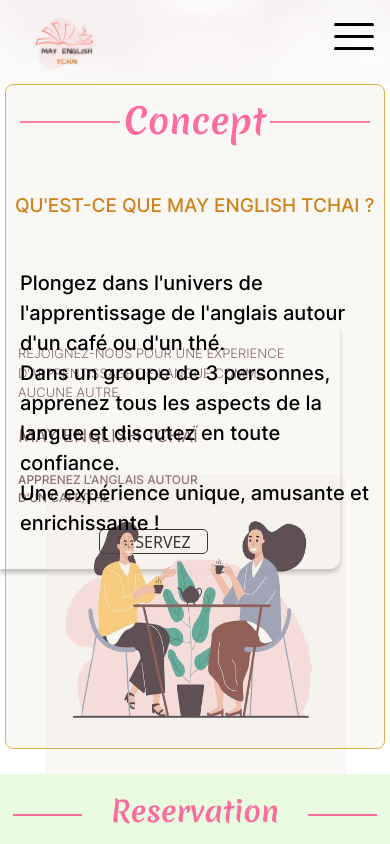
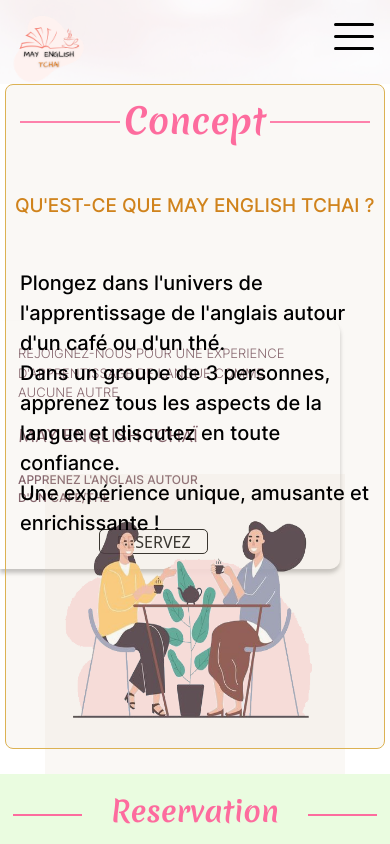
Before and after one commit to may-english-tchai/web-app, a React (Vite) app: page / in a window 390 px wide. Shown: the top 844 px of the page. Built offline with nearby package versions, Linux system fonts and the light colour scheme; no server answers.

Commit message:
modification de la taille du logov

```diff
--- a/src/assets/styles/header.scss
+++ b/src/assets/styles/header.scss
@@ -20,9 +20,10 @@
     background-color: $color-1;
 }
 
-.navbar_logo{
-    left: 0;
-    width: 144px;
+
+
+#logoImage{
+    width: 90px;
 }
 
 .navbar_links{
@@ -102,6 +103,10 @@
         z-index: 2;
         width: 15vh;
 
+    }
+
+    #logoImage{
+        width: 100px;
     }
 
     .navbar_links{
--- a/src/assets/styles/reservation.scss
+++ b/src/assets/styles/reservation.scss
@@ -56,7 +56,7 @@
         margin-bottom: 3%;
     }
 
-    img {
+    #pictureReservation {
         margin-left: 50%;
         margin-top: 1rem;
     }
@@ -92,7 +92,7 @@
             font-size: 1.1em;
 
         }
-        img{
+        #pictureReservation{
             margin: 0;
             width: 100%;
             max-width: 400px;
@@ -112,7 +112,7 @@
             font-size: 1.1em;
 
         }
-        img{
+        #pictureReservation{
             margin: 0;
             width: 100%;
             max-width: 400px;
--- a/src/components/Header.jsx
+++ b/src/components/Header.jsx
@@ -11,7 +11,7 @@
         <header className="app-header">
             <div className={`navbar ${showLinks ? "show-nav" : "hide-nav"} `}>
             <div className="navbar_logo">
-                <img src="/img/logo_english.png" alt="" />
+                <img id='logoImage' src="/img/logo_tchai.png" alt="" />
             </div>
             <ul className='navbar_links'>
                 <NavLink to="/" className={(nav)=>(nav.isActive ? "nav-active" : "")}>
--- a/src/components/Reservation.jsx
+++ b/src/components/Reservation.jsx
@@ -19,7 +19,7 @@
 
         <div id="reserver">
         <button>Reserver</button>
-        <img src="/img/Reservez.png" alt="conversation" />
+        <img id="pictureReservation"  src="/img/Reservez.png" alt="conversation" />
         </div>
     </div>
     </div>
```
Also changed, not shown: public/img/Logo_tchai.png (added), public/img/logo_english.png (deleted).
